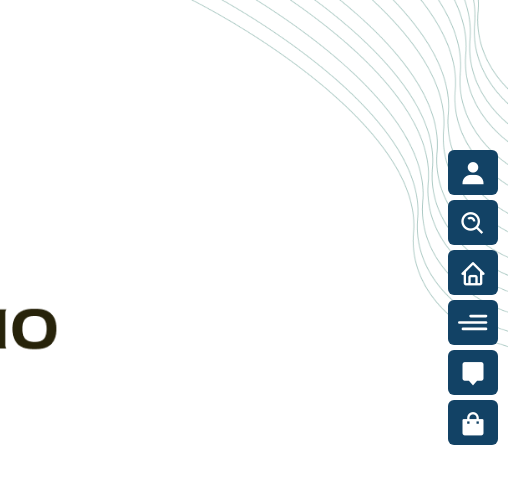
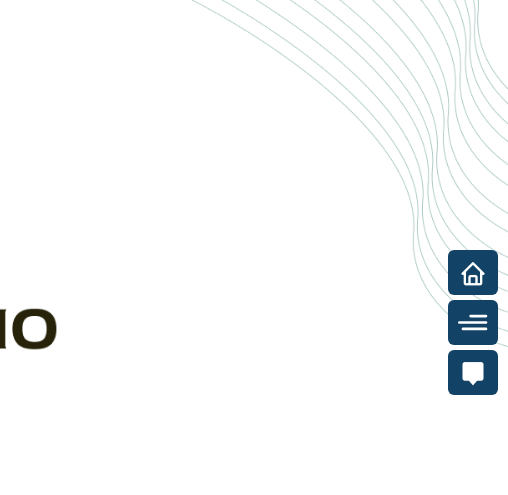
Before and after one commit to BarumaArchi/barumaarchi.github.io, a plain HTML site: page index.html in a window 1280 px wide. Shown: the top 495 px of the page, 772-1280 px from the left. Drawn offline with nearby package versions, Linux system fonts and the light colour scheme; a web font is replaced by a local one.

Commit message:
non aktif

```diff
--- a/index.html
+++ b/index.html
@@ -37,10 +37,10 @@
     <label for="check">
       <img src="img/toggle.svg" alt="toggle" id="btn" />
       <img src="img/cancel.svg" alt="cencel" id="cancel" />
-      <a href="#"><i class='bx bxs-user' id="user"></i></a>
+      <!-- <a href="#"><i class='bx bxs-user' id="user"></i></a> -->
       <a href="index.html"><i class="bx bx-home" id="home"></i></a>
       <a href="https://wa.link/ox5pud"><i class="bx bxs-message-alt" id="message"></i></a>
-      <a href="https://wa.link/ox5pud"><i class='bx bxs-shopping-bag' id="shop"></i></a>
+      <!-- <a href="https://wa.link/ox5pud"><i class='bx bxs-shopping-bag' id="shop"></i></a> -->
     </label>
     <div class="sidebar">
       <div class="container">
@@ -65,7 +65,7 @@
       </div>
     </div>
     <!-- search -->
-    <div class="search-box">
+    <!-- <div class="search-box">
       <input type="checkbox" id="searching">
       <label for="searching" class="search-clik">
         <i class="bx bx-search-alt" id="search"></i>
@@ -79,7 +79,7 @@
           <i class="bx bx-search-alt"></i>
         </div>
       </div>
-    </div>
+    </div> -->
     <!-- akhir search -->
     <!-- akhir sidebar menu -->
 
```
